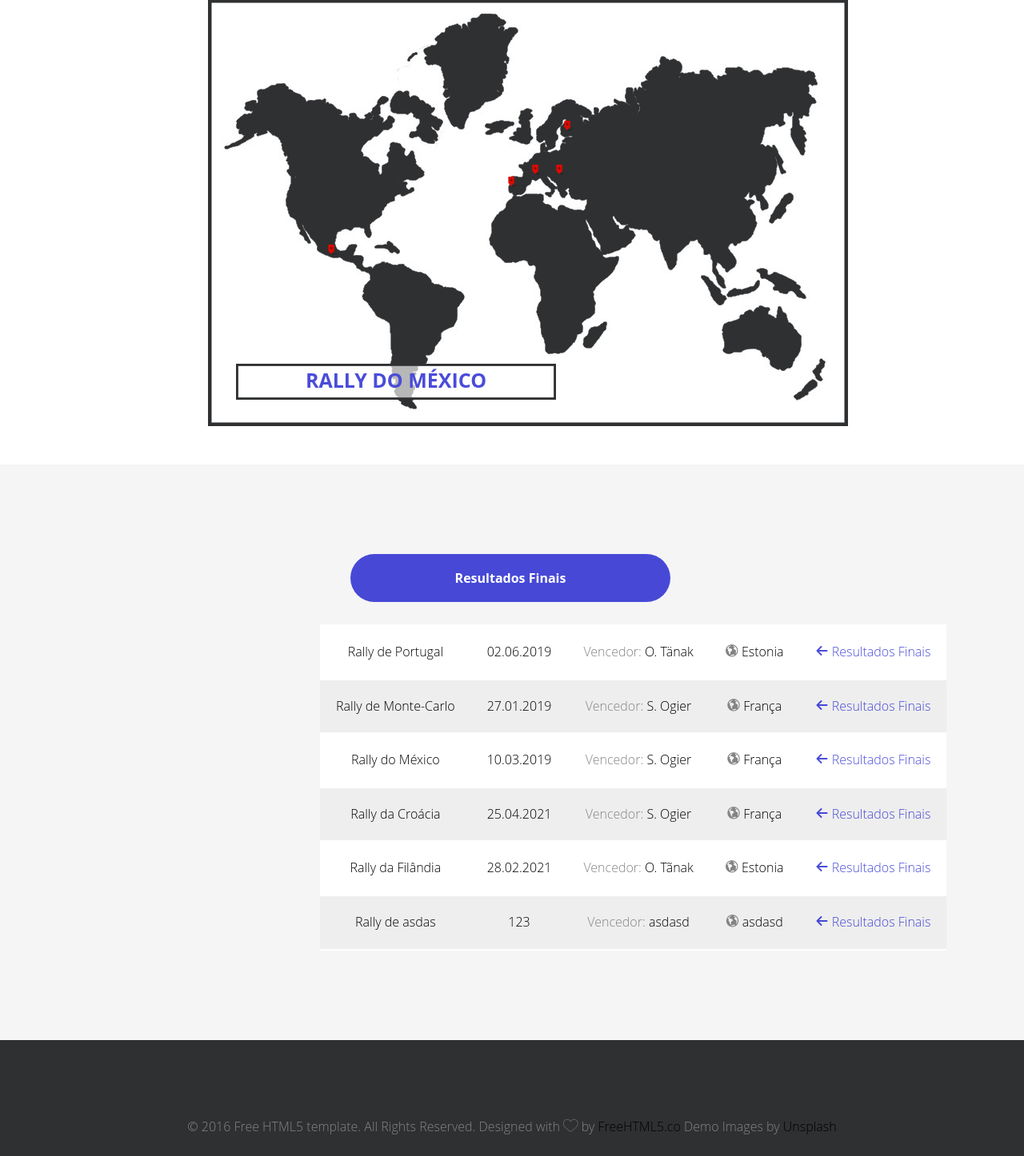
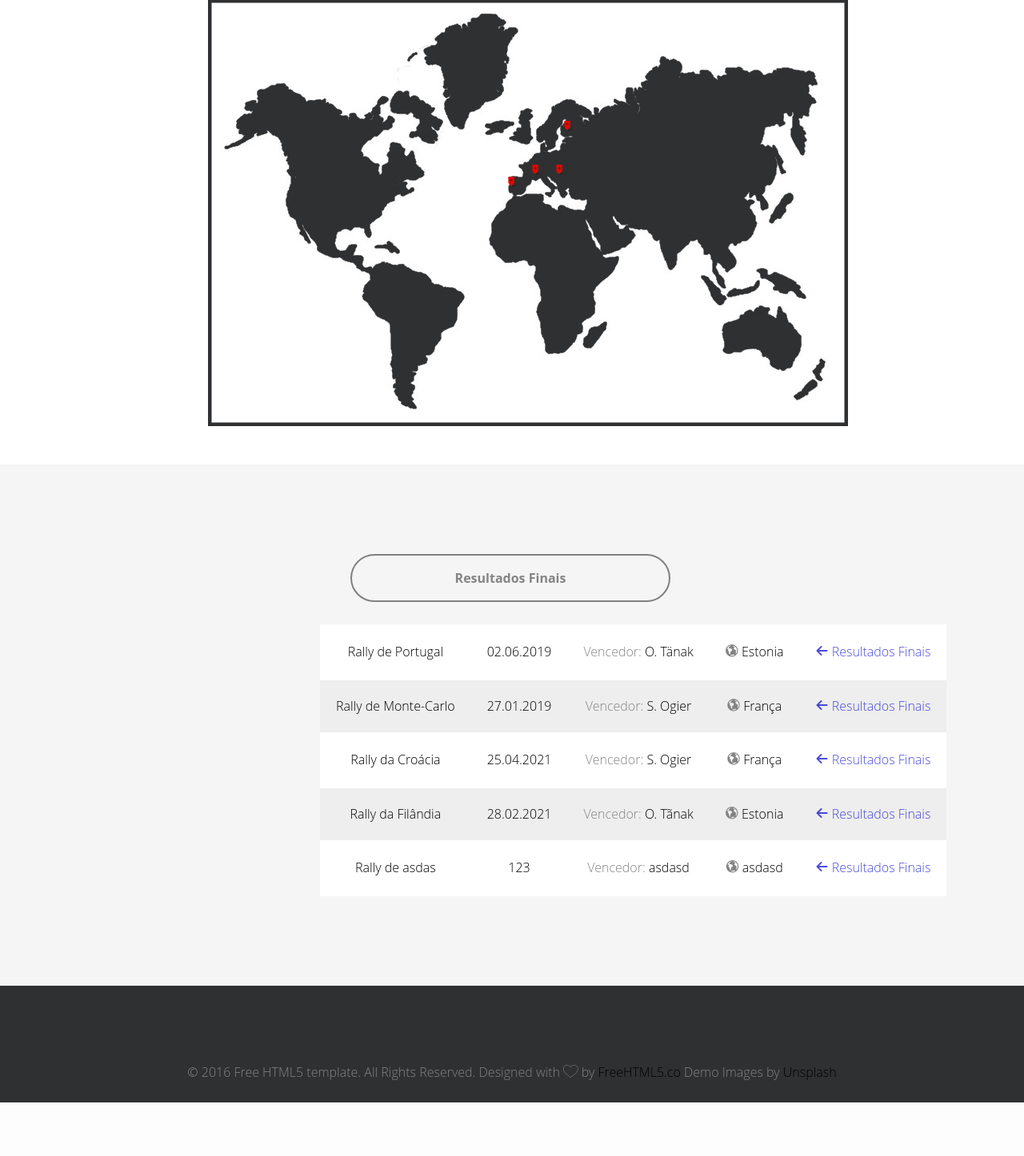
Before and after one commit to rlopes706/PapRui, a PHP site: page /about.php in a window 1280 px wide. Shown: the part 1001-2447 px from the top of the page at 80% size. After the commit the page ends 2380 px from the top, so only its background shows below. Run offline with PHP 8.4, Linux system fonts and the light colour scheme; data comes from the database, SQL or seed files in the repository; some web fonts are replaced.

Commit message:
ADMIN FEITO v1

```diff
--- a/Admin/Includes/body.inc.php
+++ b/Admin/Includes/body.inc.php
@@ -199,7 +199,7 @@ function botper()
     ?>
 
     <footer>
-        <div id="footer" class="fh5co-copyright text-center" style="position: absolute; padding-bottom: 0px">
+        <div id="footer" class="fh5co-copyright text-center" style="position: relative; padding-bottom: 0px">
             <p>
                 &copy; 2016 Free HTML5 template. All Rights Reserved.
                 <span>Designed with <i class="icon-heart"></i> by <a href="http://freehtml5.co/" target="_blank">FreeHTML5.co</a>
--- a/Admin/confirm-add-marcas.php
+++ b/Admin/confirm-add-marcas.php
@@ -14,7 +14,7 @@ if($img!=''){
 
 $sql="insert into marcas (marcasNome,marcasCavalagem,marcasMotor,marcasDiam,marcasBinario,marcasImgUrl)";
 $sql .= " values('".$nome."','".$cavalagem."','".$motor."','".$diam."','".$binario."','".$img."');";
-mysqli_query($con,$sql) or die(mysqli_error($con));
+mysqli_query($con,$sql); //or die(mysqli_error($con))
 header("location:marcas.php");
 
 ?>
--- a/Includes/body.inc.php
+++ b/Includes/body.inc.php
@@ -139,7 +139,6 @@ function botport()
     $con = mysqli_connect(HOST, USER, PWD, DATABASE);
     $sql ="select * from marcas;";
     $result = mysqli_query($con, $sql);
-    $dados = mysqli_fetch_array($result);
     ?>
 
     <footer>
@@ -164,7 +163,7 @@ function botport()
 while ($dados = mysqli_fetch_array($result)) {
     ?>
     <div class="modal fade" id="exampleModal" tabindex="-1" role="dialog" aria-labelledby="exampleModalLabel" aria-hidden="true">
-        <div class="modal-dialog" role="document" style="background-color: #00b3ee; border-radius: 10px" >
+        <div class="modal-dialog" role="document" style="background-color: rgba(63, 63, 63, 0.95); border-radius: 10px" >
                 <div class="modal-header" >
                     <div class="text-color-white">
                         <h5 class="modal-title" id="exampleModalLabel" style="color: white; font-size: 20px"><strong><?php echo $dados['marcasNome'] ?></strong></h5>
--- a/about.php
+++ b/about.php
@@ -95,18 +95,6 @@ $result = mysqli_query($con, $sql);
                                 </div>
                             </div>
 
-                            <div class="loc" style="  left: 140px; top:300px;">
-                                <div class="hoverWrapper">
-                                    <a href="#">
-                                        <div class="galeria">
-                                            <img src="images/loc.png" width="28"
-                                                 onclick="smoothScroll(document.getElementById('fh5co-content-section'))">
-                                        </div>
-                                    </a>
-                                    <div id="hoverShow3" class="text-color-1"><strong>Rally do México</strong></div>
-                                </div>
-                            </div>
-
                             <div class="loc" style="left: 425px; top: 200px;">
                                 <div class="hoverWrapper">
                                     <a href="#">
@@ -145,7 +133,7 @@ $result = mysqli_query($con, $sql);
                     <div class="row">
                         <div class="col text-center">
                             <div class="desc animate-box">
-                                <button class="btn btn-primary" style="height: 60px; width: 400px; cursor: default" onclick="smoothScroll(document.getElementById('fh5co-content-section'))">
+                                <button class="btn btn-outline" style="height: 60px; width: 400px; cursor: default" onclick="smoothScroll(document.getElementById('fh5co-content-section'))">
                                     <strong>Resultados Finais</strong>
                                 </button>
                             </div>
@@ -177,13 +165,6 @@ $result = mysqli_query($con, $sql);
                                     <tr class="active" data-number="1">
                                         <td><a class="nolink"> Rally de Monte-Carlo</a></td>
                                         <td class="aright"><a>27.01.2019</a></td>
-                                        <td>Vencedor: <a> S. Ogier</a></td>
-                                        <td><i class="icon-globe2"></i><a> França</a></td>
-                                        <td><a style="color: rgba(0, 4, 202, 0.71);"><i class="icon-arrow-left22"></i> Resultados Finais</a></td>
-                                    </tr>
-                                    <tr class="active" data-number="1">
-                                        <td><a class="nolink"> Rally do México</a></td>
-                                        <td class="aright"><a>10.03.2019</a></td>
                                         <td>Vencedor: <a> S. Ogier</a></td>
                                         <td><i class="icon-globe2"></i><a> França</a></td>
                                         <td><a style="color: rgba(0, 4, 202, 0.71);"><i class="icon-arrow-left22"></i> Resultados Finais</a></td>
```
Also changed, not shown: index.php (+21 -2 lines), percursos_2.php (+16 -29 lines), about-image.jpg (added), f1.jpg (added), work-5.jpg (added).
